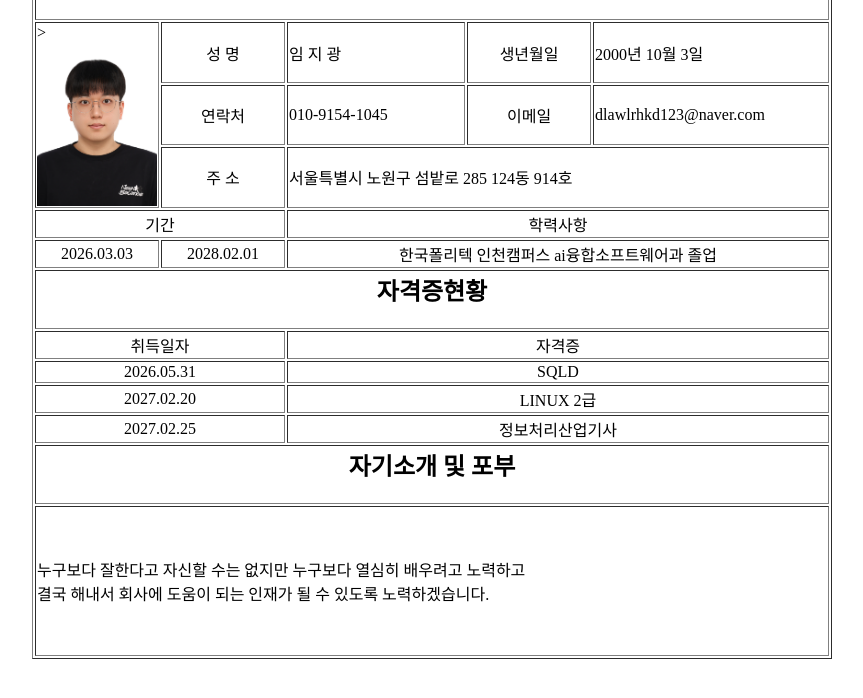
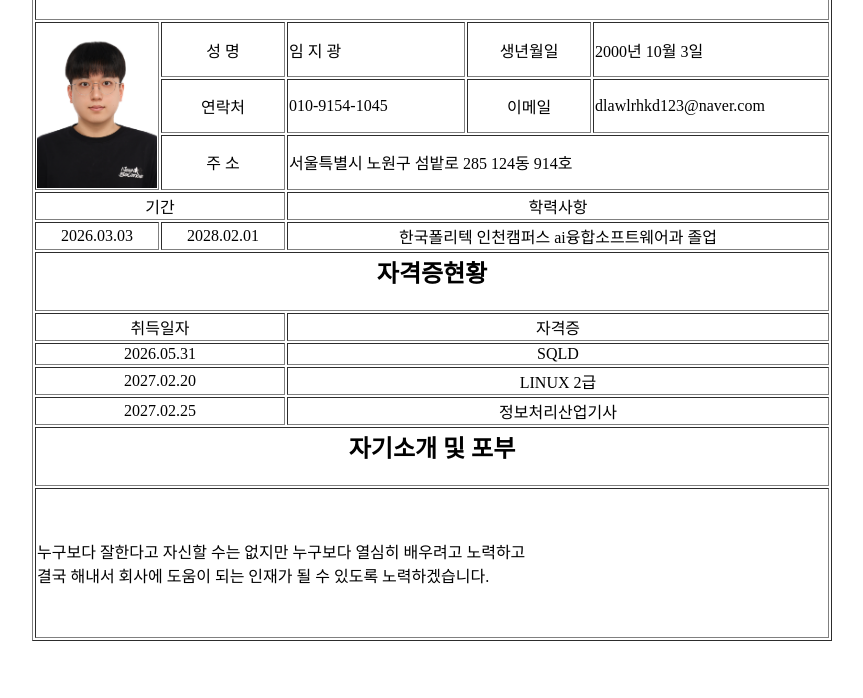
Before and after one commit to limjigwang/task, a plain HTML site: page index.html in a window 1280 px wide. Shown: the part 62-760 px from the top of the page, without its empty margins (208-1071 px from the left). Drawn offline with Linux system fonts and the light colour scheme.

Commit message:
Update index.html

```diff
--- a/index.html
+++ b/index.html
@@ -13,7 +13,7 @@
         </tr>
 
         <tr>
-            <td rowspan="3" width="120">><img src="lim.jpg" width="120" >
+            <td rowspan="3" width="120"><img src="lim.jpg" width="120" >
             <td width="120" align="center">성 명</td>
             <td width="280" colspan="2">임 지 광</td>
             <td width="120" align="center">생년월일</td>
```
